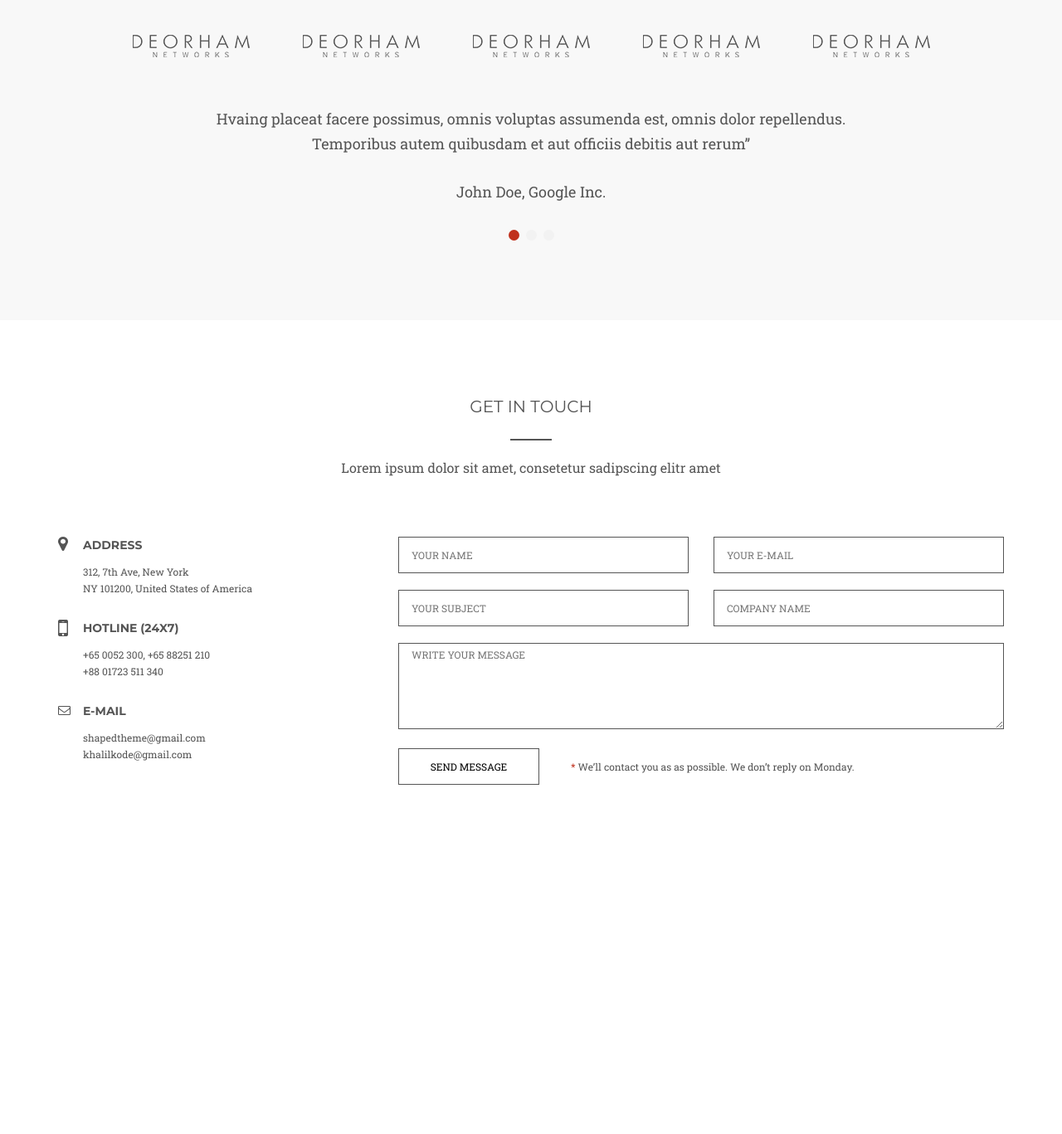
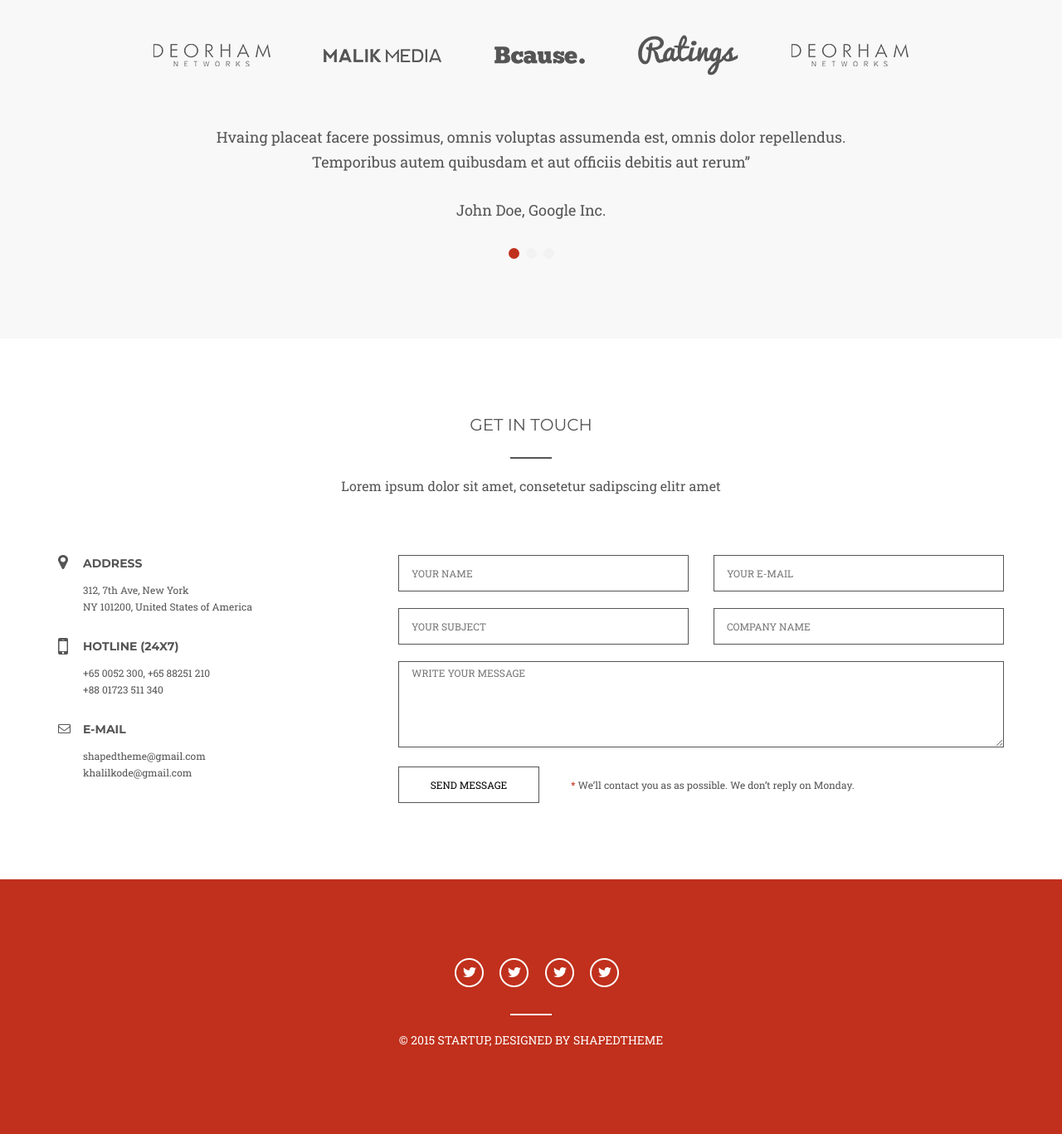
Before and after one commit to UsovTima/Startup, a plain HTML site: page index.html in a window 1280 px wide. Shown: the part 5591-6958 px from the top of the page at 83% size. Before the commit the page ends 6629 px from the top, so only its background shows below. Drawn offline with Linux system fonts and the light colour scheme.

Commit message:
done responisive and footer in all

```diff
--- a/css/style.css
+++ b/css/style.css
@@ -394,7 +394,8 @@ ul {
 
 img {
   max-width: 100%;
-  height: auto; }
+  height: auto;
+  cursor: pointer; }
 
 body {
   font: 400 14px/1.25 "Roboto Slab", "Times New Roman", serif;
@@ -555,6 +556,9 @@ section {
   align-items: center; }
   .form__footer .button-dark {
     margin-right: 38px; }
+
+.bg-footer {
+  background: #c0301c; }
 
 .header {
   position: fixed;
@@ -975,10 +979,10 @@ section {
       .blog .paralax__title span {
         text-transform: uppercase;
         font-size: 30px; }
+        @media (max-width: 600px) {
+          .blog .paralax__title span {
+            font-size: 20px; } }
       @media (max-width: 600px) {
-        .blog .paralax__title {
-          font-size: 25px; } }
-      @media (max-width: 320px) {
         .blog .paralax__title {
           font-size: 20px; } }
     .blog .paralax__button-wrapper {
@@ -995,6 +999,10 @@ section {
   .blog__item {
     display: flex;
     padding: 38px 0; }
+    @media (max-width: 900px) {
+      .blog__item {
+        flex-direction: column;
+        padding-right: 10px; } }
     .blog__item + .blog__item {
       border-top: 1px solid #ddd; }
   .blog__image {
@@ -1002,9 +1010,16 @@ section {
     display: flex;
     flex-shrink: 0;
     justify-content: center; }
+    @media (max-width: 900px) {
+      .blog__image {
+        width: 100%;
+        margin-bottom: 25px; } }
   .blog__description {
     padding-left: 40px;
     flex-grow: 1; }
+    @media (max-width: 480px) {
+      .blog__description {
+        padding-left: 20px; } }
   .blog__item-header {
     display: flex;
     align-items: center;
@@ -1107,5 +1122,21 @@ section {
     .contact__info-item:last-child img {
       top: 4px; }
 
+.footer {
+  display: flex;
+  min-height: 307px;
+  padding-top: 95px; }
+  .footer .main-title:after {
+    background-color: #fff; }
+  .footer p {
+    text-transform: uppercase;
+    color: #fff; }
+  .footer img {
+    margin-left: 14px; }
+  .footer img:hover {
+    background-image: url(../images/bird-footer-hover.jpg);
+    transition: .5s;
+    z-index: 10; }
+
 
 /*# sourceMappingURL=style.css.map*/
--- a/index.html
+++ b/index.html
@@ -527,9 +527,9 @@
                 <div class="container">
                     <ul class="clients__logos">
                         <li><img src="images/client1.png" alt="Deorham"></li>
-                        <li><img src="images/client1.png" alt="Deorham"></li>
-                        <li><img src="images/client1.png" alt="Deorham"></li>
-                        <li><img src="images/client1.png" alt="Deorham"></li>
+                        <li><img src="images/malik-mediapng.png" alt="Deorham"></li>
+                        <li><img src="images/bcause32.png" alt="Deorham"></li>
+                        <li><img src="images/ratings.png" alt="Deorham"></li>
                         <li><img src="images/client1.png" alt="Deorham"></li>
                     </ul>
                     <div class="swiper clients__swiper">
@@ -618,6 +618,19 @@
         </section>
     </main>
 
+    <footer class="footer bg-footer">
+        <div class="container">
+            <div class="section-header">
+                <div class="main-title">
+                    <img src="images/bird_footer.png" alt="bird">
+                    <img src="images/bird_footer.png" alt="bird">
+                    <img src="images/bird_footer.png" alt="bird">
+                    <img src="images/bird_footer.png" alt="bird">
+                </div>
+            </div>
+            <p>© 2015 Startup, Designed by ShapedTheme</p>
+        </div>
+    </footer>
 </div>
 <script type="text/javascript" src="js/main.min.js"></script></body>
 </html>
```
Also changed, not shown: images/addres.png (deleted), images/bcause32.png (added), images/bird-footer-hover.jpg (added), images/bird_footer.png (added), images/malik-mediapng.png (added), images/ratings.png (added), 1 other file.
